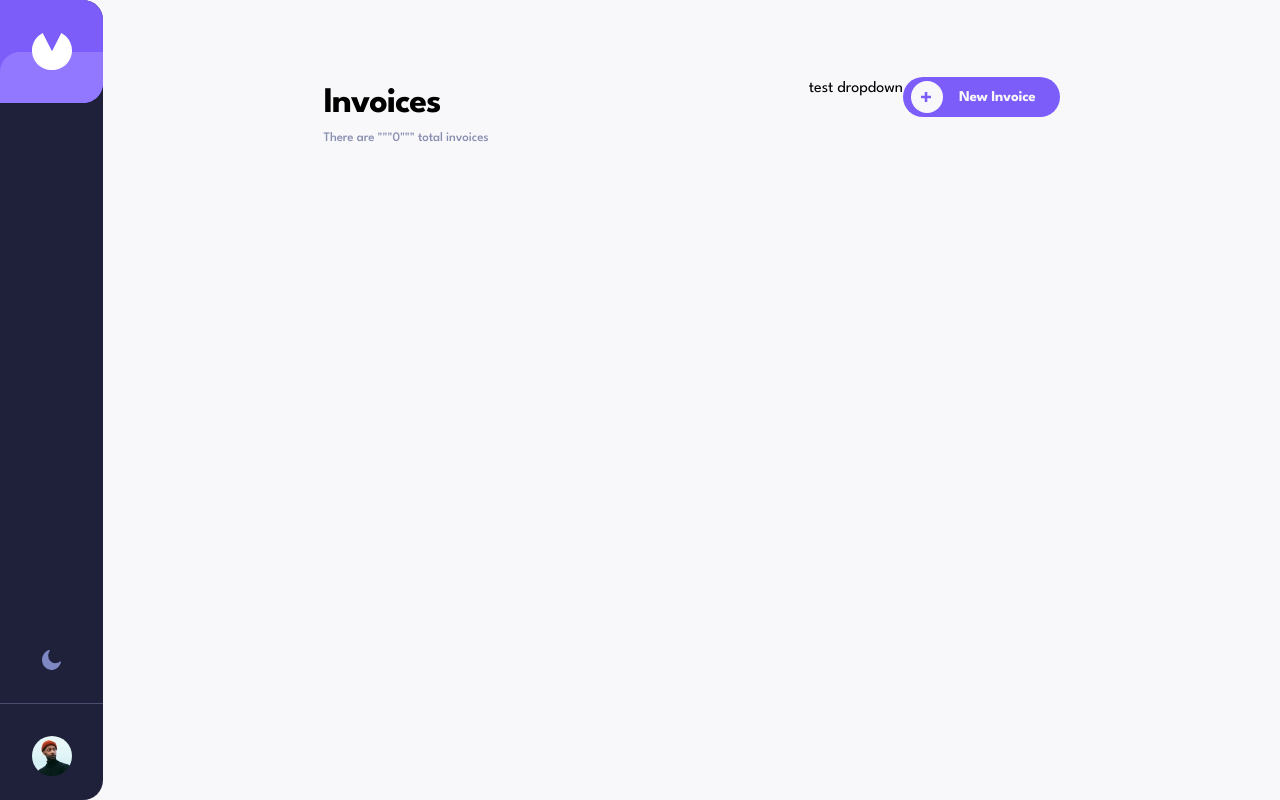
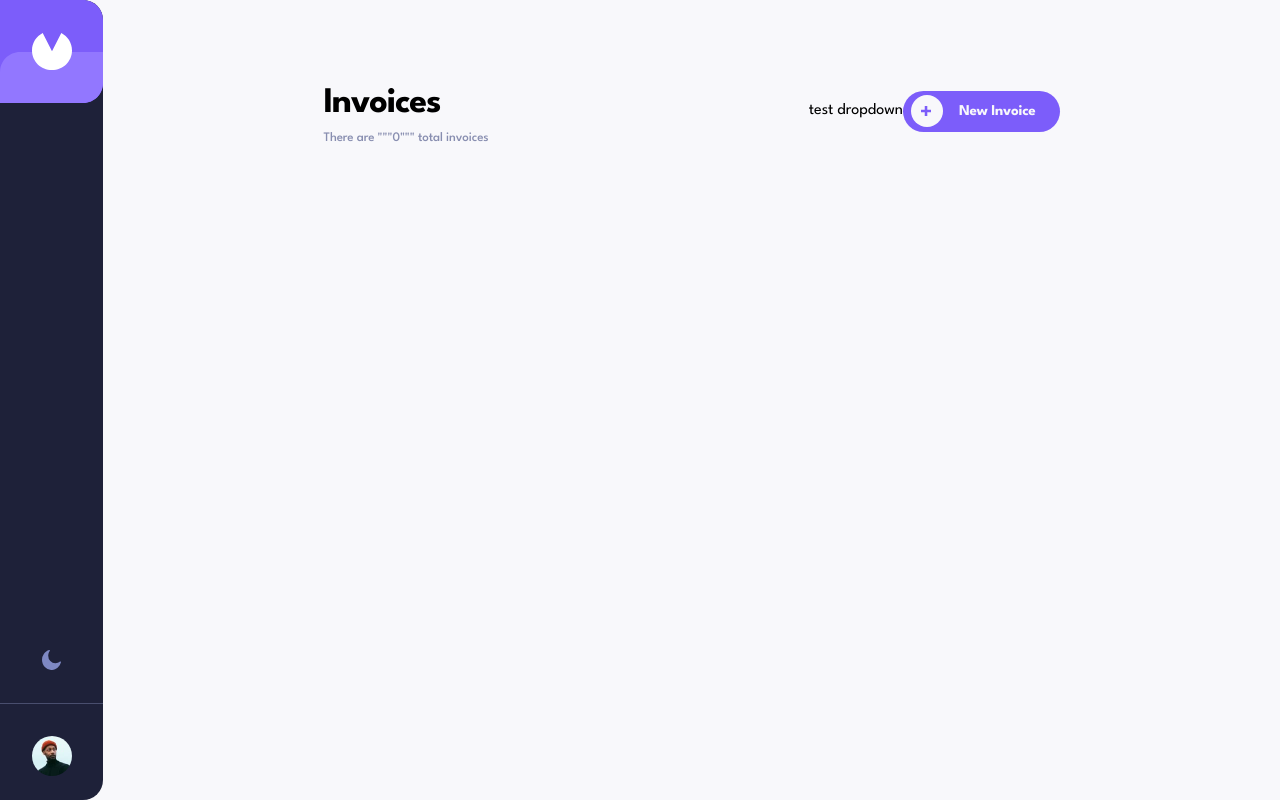
Before and after one commit to KoenCobra/invoice-app, a Vue app: page /invoices in a window 1280 px wide. Built offline with nearby package versions, Linux system fonts and the light colour scheme.

Commit message:
added filter drowndown component

```diff
--- a/src/components/invoices/InvoicesHeader.vue
+++ b/src/components/invoices/InvoicesHeader.vue
@@ -23,6 +23,7 @@
   width: 46rem;
   display: grid;
   grid-template-columns: 1fr auto auto;
+  align-items: center;
 
   h1 {
     @include headingLarge;
```
Also changed, not shown: src/components/FilterDropdown.vue (added, +7 -0 lines).
